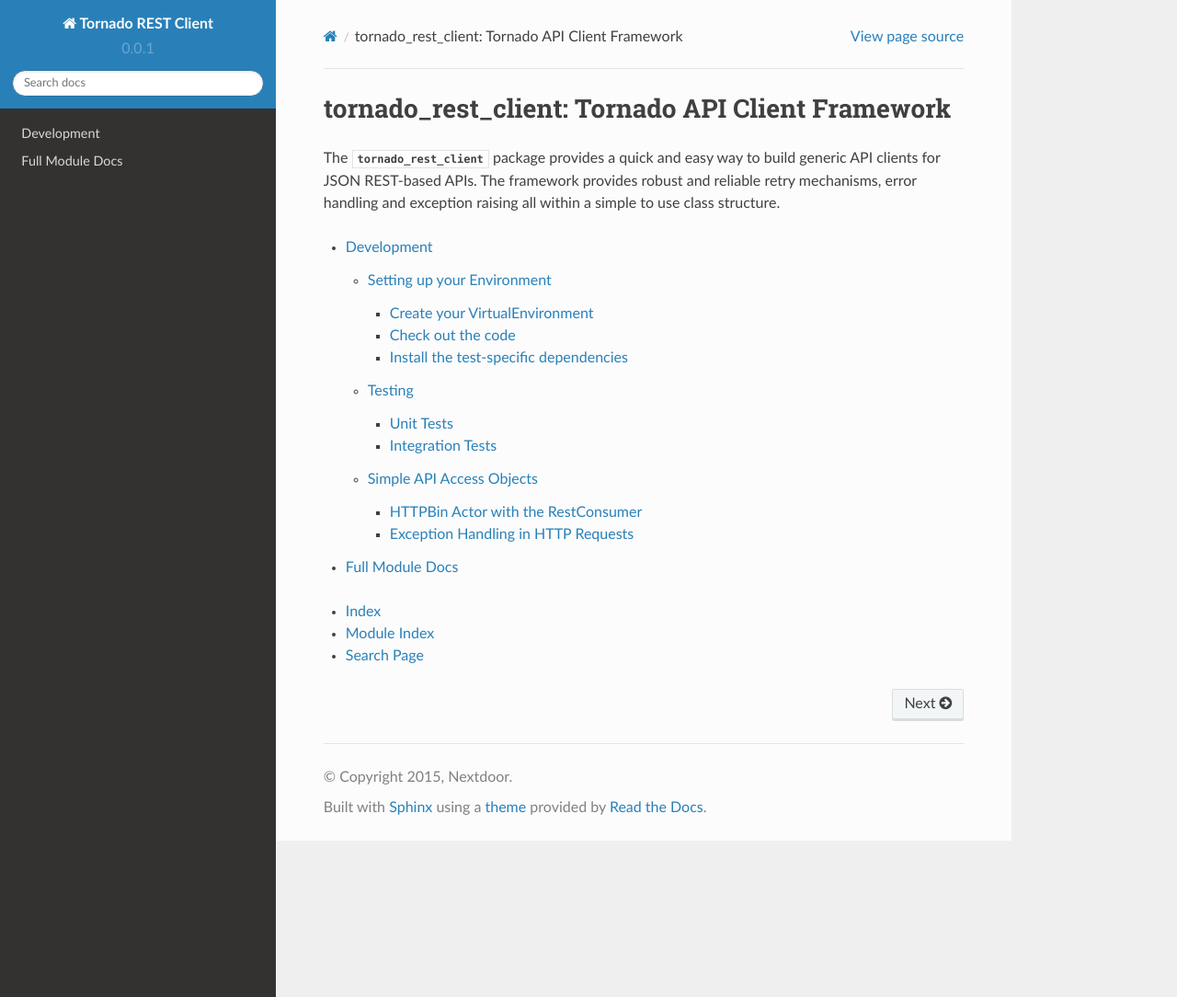
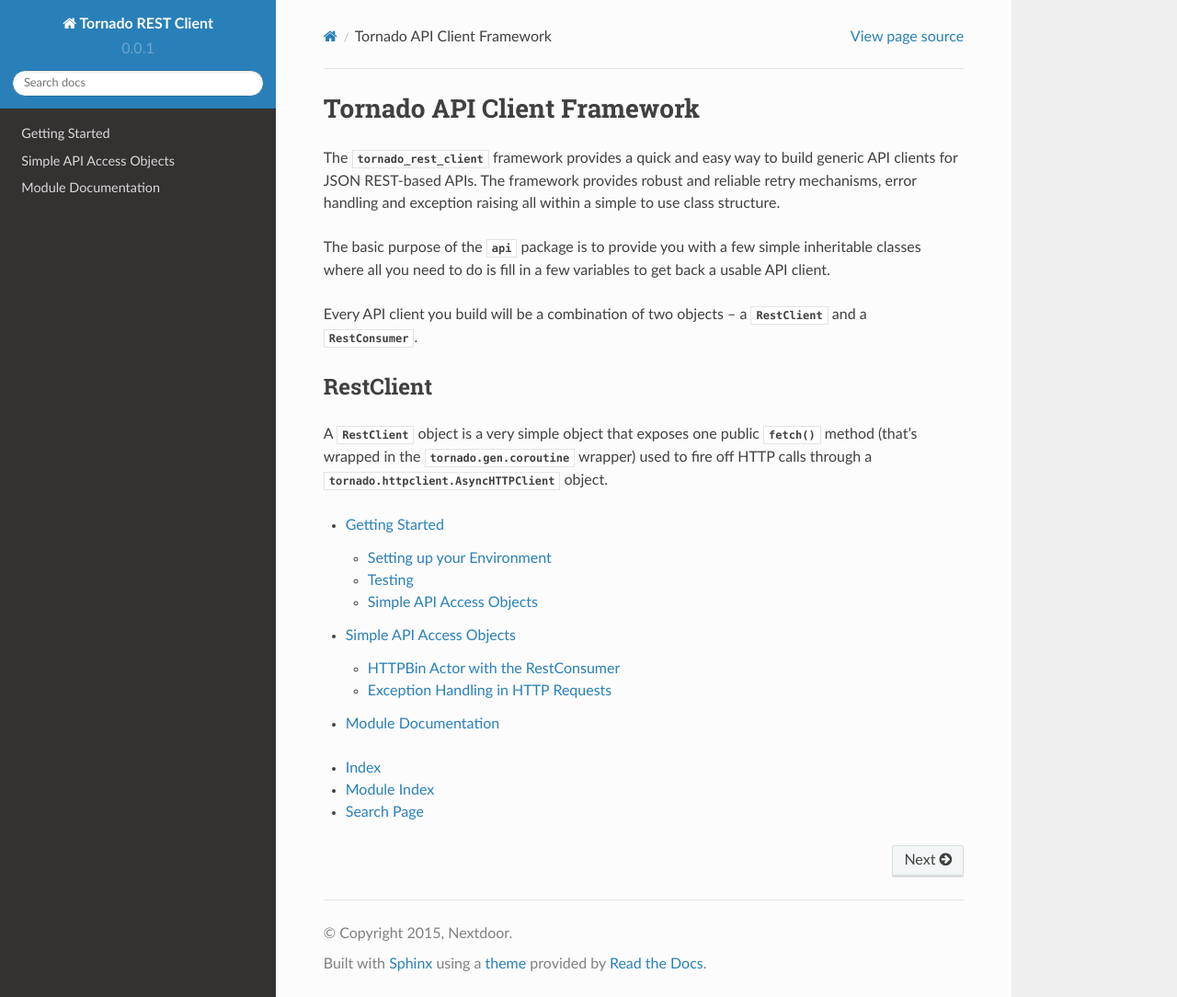
Before and after one commit to Nextdoor/tornado_rest_client, a Sphinx documentation site: the page built from docs/index.rst, in a window 1280 px wide and 1084 px high. Shown: the whole window at 92% size. Built offline with Sphinx 7.4.7 and the Read the Docs theme 2.0.0, drawn with Linux system fonts in a browser that asks for light colours; formulas are drawn with MathJax 3.

Commit message:
Massive doc rewrite

```diff
--- a/docs/conf.py
+++ b/docs/conf.py
@@ -289,7 +289,10 @@ texinfo_documents = [
 
 
 # Example configuration for intersphinx: refer to the Python standard library.
-intersphinx_mapping = {'https://docs.python.org/': None}
+intersphinx_mapping = {
+    'https://docs.python.org/': None,
+    'http://tornado.readthedocs.org/en/stable/': None,
+}
 
 # Force the RTD theme for all builds
 import sphinx_rtd_theme
--- a/docs/development.rst
+++ b/docs/getting_started.rst
@@ -1,5 +1,5 @@
-Development
------------
+Getting Started
+---------------
 
 Setting up your Environment
 ~~~~~~~~~~~~~~~~~~~~~~~~~~~
@@ -107,8 +107,8 @@ HTTPBin Actor with the RestConsumer
 
     class HTTPBinRestClient(api.RestConsumer):
 
-        _CONFIG = HTTPBIN
-        _ENDPOINT = 'http://httpbin.org'
+        CONFIG = HTTPBIN
+        ENDPOINT = 'http://httpbin.org'
 
 
     class HTTPBinGetThenPost(base.BaseActor):
@@ -141,7 +141,7 @@ You can customize the exception handling by subclassing the
 .. code-block:: python
 
     class MyRestClient(api.RestClient):
-        _EXCEPTIONS = {
+        EXCEPTIONS = {
             httpclient.HTTPError: {
                 '401': my.CustomException(),
                 '403': exceptions.InvalidCredentials,
--- a/docs/index.rst
+++ b/docs/index.rst
@@ -1,15 +1,32 @@
-tornado_rest_client: Tornado API Client Framework
-=================================================
+Tornado API Client Framework
+============================
 
-The `tornado_rest_client` package provides a quick and easy way to build
+The `tornado_rest_client` framework provides a quick and easy way to build
 generic API clients for JSON REST-based APIs. The framework provides robust
 and reliable retry mechanisms, error handling and exception raising all within
 a simple to use class structure.
 
+The basic purpose of the :mod:`~tornado_rest_client.api` package is to
+provide you with a few simple inheritable classes where all you need to do is
+fill in a few variables to get back a usable API client.
+
+Every API client you build will be a combination of two objects -- a
+:class:`~tornado_rest_client.api.RestClient` and a
+:class:`~tornado_rest_client.api.RestConsumer`.
+
+RestClient
+----------
+
+A `RestClient` object is a very simple object that exposes one public
+:func:`~tornado_rest_client.api.RestClient.fetch` method (that's wrapped in
+the `tornado.gen.coroutine` wrapper) used to fire off HTTP calls through a
+`tornado.httpclient.AsyncHTTPClient` object.
+
 .. toctree::
-   :maxdepth: 3
+   :maxdepth: 2
 
-   development
+   getting_started
+   basic_client
    modules
 
 * :ref:`genindex`
```
Also changed, not shown: docs/basic_client.rst (added, +86 -0 lines), docs/modules.rst (+9 -4 lines), 4 other files.
